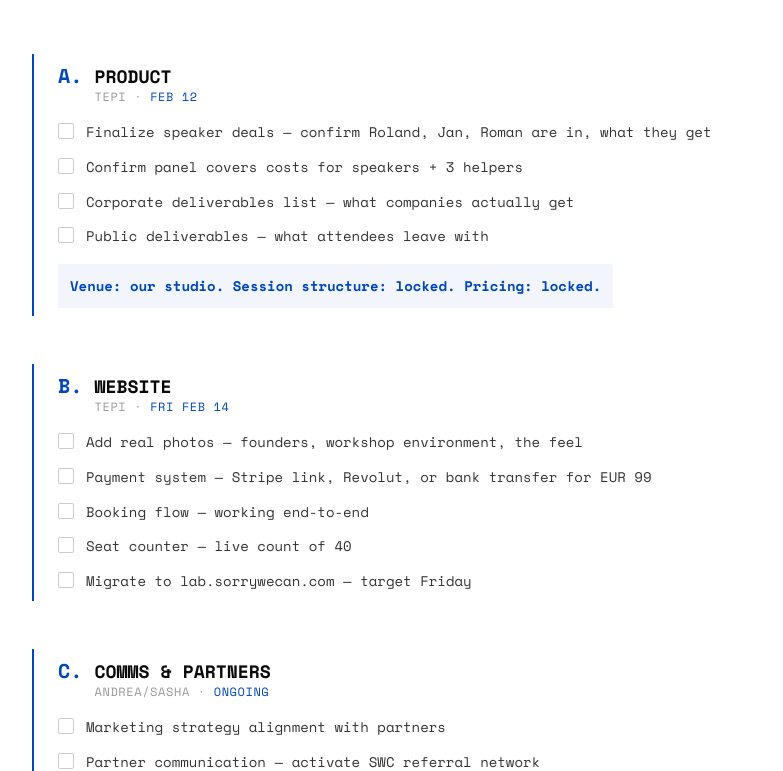
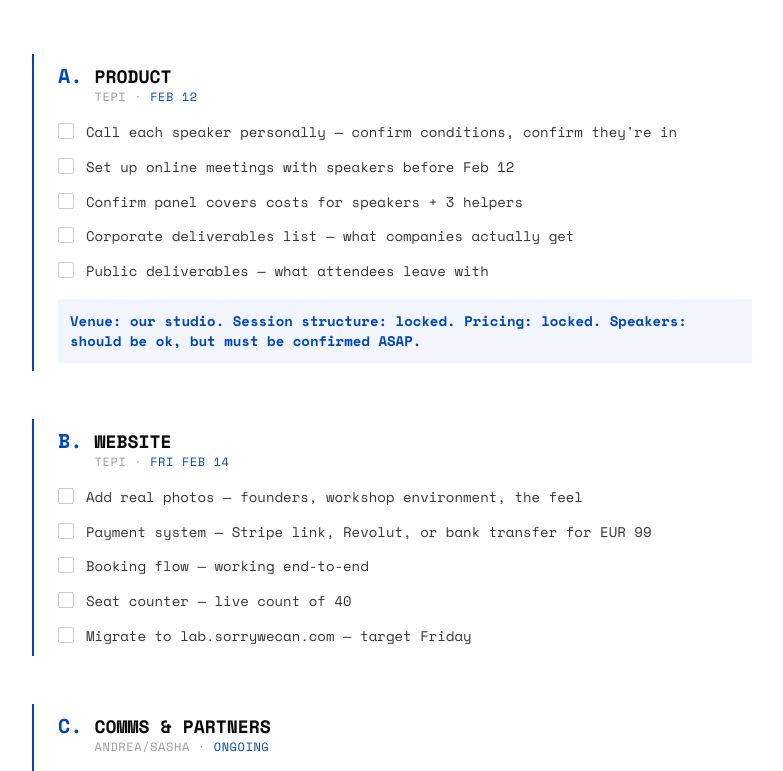
Before and after one commit to princeofwellness/researchlab, a Next.js app: page /marketing-sync in a window 1280 px wide. Shown: the part 1220-1991 px from the top of the page, without its empty margins (248-1031 px from the left). Built offline with nearby package versions, Linux system fonts and the light colour scheme.

Commit message:
marketing-sync: speaker deals still open — call each personally, confirm by Feb 12

```diff
--- a/src/app/marketing-sync/page.tsx
+++ b/src/app/marketing-sync/page.tsx
@@ -77,12 +77,13 @@ export default function MarketingSyncPage() {
                         owner="Tepi"
                         deadline="Feb 12"
                         items={[
-                            "Finalize speaker deals — confirm Roland, Jan, Roman are in, what they get",
+                            "Call each speaker personally — confirm conditions, confirm they're in",
+                            "Set up online meetings with speakers before Feb 12",
                             "Confirm panel covers costs for speakers + 3 helpers",
                             "Corporate deliverables list — what companies actually get",
                             "Public deliverables — what attendees leave with"
                         ]}
-                        note="Venue: our studio. Session structure: locked. Pricing: locked."
+                        note="Venue: our studio. Session structure: locked. Pricing: locked. Speakers: should be ok, but must be confirmed ASAP."
                     />
 
                     <ChecklistSection
@@ -244,6 +245,7 @@ export default function MarketingSyncPage() {
                             <div className="p-3 text-[10px] font-bold uppercase tracking-widest text-black/40">Fix By</div>
                         </div>
                         {[
+                            ["Speaker deals not confirmed", "Can't run session", "Feb 12"],
                             ["No payment link", "Can't sell", "this week"],
                             ["No photos on site", "Doesn't feel real", "Feb 14"],
                             ["Not on official domain", "People can't find it", "Fri"],
```
